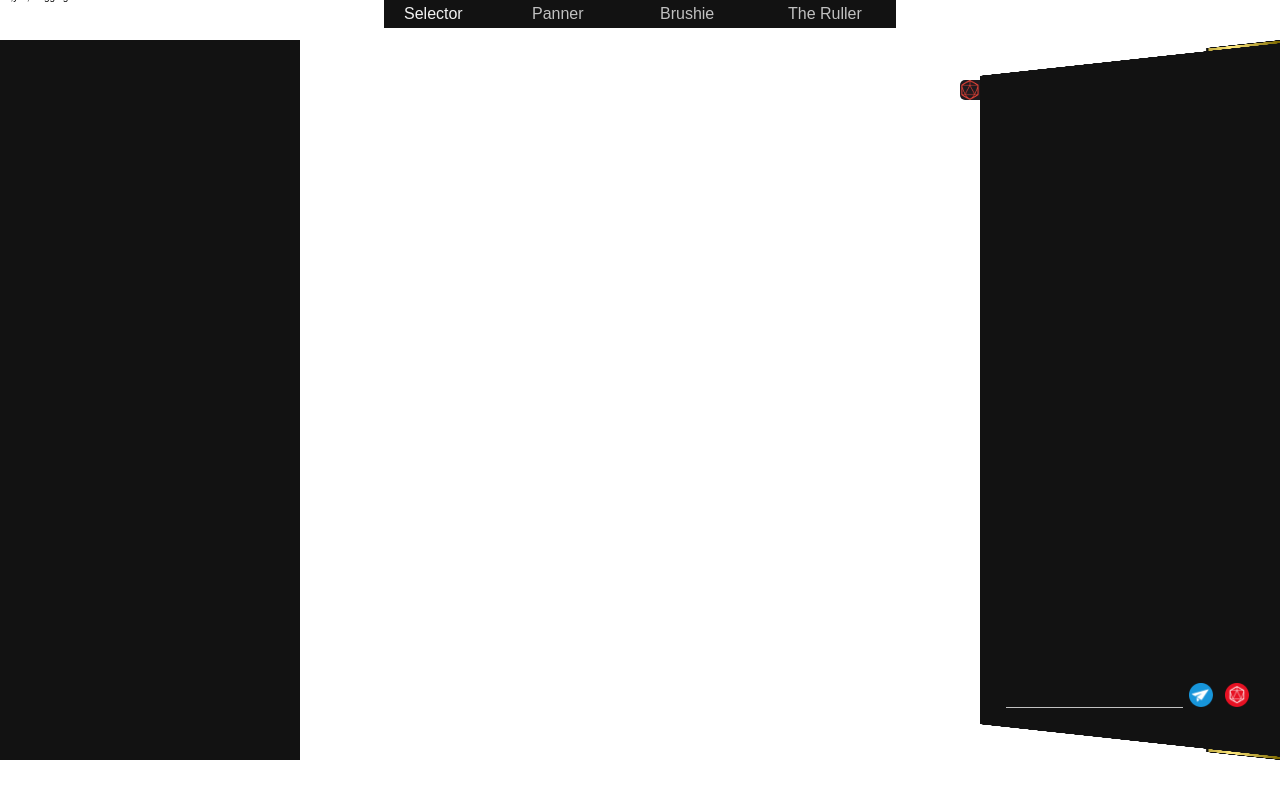
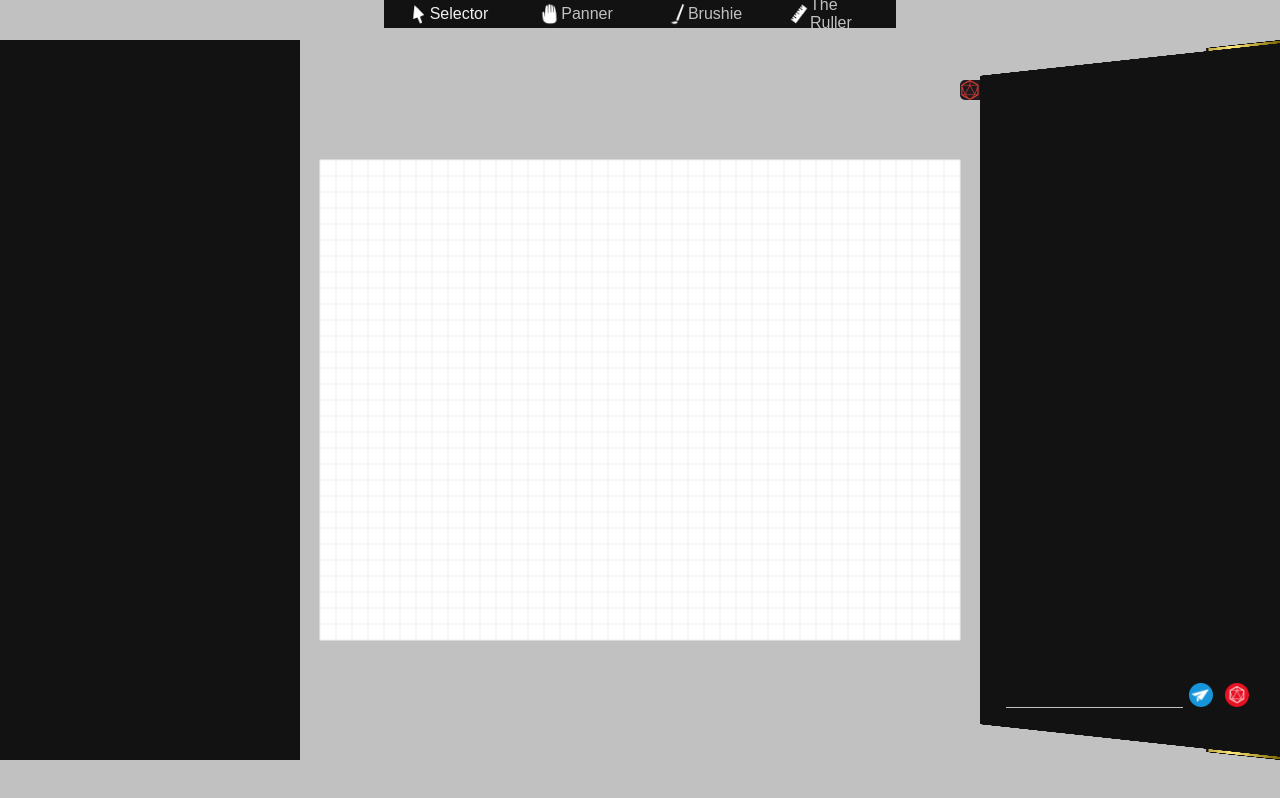
Before and after one commit to spooky-nebula/digi-dungeon-server, a website: page src/views/index.html in a window 1280 px wide. Drawn offline with Linux system fonts and the light colour scheme; no server answers.

Commit message:
Added tool icons and pointers
Added temporary visual grid

```diff
--- a/src/public/javascript/feature-basic_tools.js
+++ b/src/public/javascript/feature-basic_tools.js
@@ -4,9 +4,10 @@ let Selector = function () {
   this.pointerPath = '/public/assets/tools/selector_pointer.png';
   this.enable = false;
   this.updateRate = 3.3333;
+  this.hotKey = 's';
   this.init = () => {};
   this.update = () => {};
-  this.draw = () => {};
+  this.draw = (context2d, camera2d) => {};
 };
 
 let Panner = function () {
@@ -15,6 +16,7 @@ let Panner = function () {
   this.pointerPath = '/public/assets/tools/panner_pointer.png';
   this.enabled = false;
   this.updateRate = 3.3333;
+  this.hotKey = 'p';
   this.options = [
     {
       name: 'Inverted',
@@ -51,18 +53,7 @@ let Panner = function () {
       }
     }
   };
-  this.draw = (context2d) => {
-    context2d.fillText(
-      'x' +
-        canvasMap.camera2d.x +
-        ',y:' +
-        canvasMap.camera2d.y +
-        ',dragging:' +
-        this.dragging,
-      toolset.mouseState.x,
-      toolset.mouseState.y
-    );
-  };
+  this.draw = (context2d, camera2d) => {};
   this.mouseDown = (event) => {
     if (!this.enabled) {
       return;
@@ -122,7 +113,7 @@ let BrushieTool = function () {
       this.addPoint(toolset.mouseState.x, toolset.mouseState.y);
     }
   };
-  this.draw = (context2d) => {
+  this.draw = (context2d, camera2d) => {
     context2d.strokeStyle = this.tempLine.color;
     context2d.lineWidth = this.tempLine.width;
     context2d.beginPath();
@@ -214,9 +205,10 @@ let TheRuller = function () {
   this.pointerPath = '/public/assets/tools/theRuller_pointer.png';
   this.enabled = false;
   this.updateRate = 3.3333;
+  this.hotKey = 'r';
   this.init = () => {};
   this.update = () => {};
-  this.draw = () => {};
+  this.draw = (context2d, camera2d) => {};
 };
 
 toolset.tools.push(new Selector());
--- a/src/public/javascript/feature-hotkeys.js
+++ b/src/public/javascript/feature-hotkeys.js
@@ -35,7 +35,7 @@ toolset.tools.forEach((tool, index) => {
 
 // Add the default hotkeys
 hotKeyListener.addHotKey(
-  new HotKey('r', () => {
+  new HotKey('d', () => {
     toggleRollMenu();
   })
 );
--- a/src/public/javascript/feature-map.js
+++ b/src/public/javascript/feature-map.js
@@ -3,6 +3,21 @@ let canvasMap = {};
 canvasMap.backgroundLayer = [];
 canvasMap.tokenLayer = [];
 canvasMap.drawingLayer = [];
+
+canvasMap.grid = {
+  size: {
+    x: 0,
+    y: 0,
+  },
+  tileSize: {
+    x: 0,
+    y: 0,
+  },
+  tileCount: {
+    x: 0,
+    y: 0,
+  },
+};
 
 canvasMap.camera2d = {
   x: 0,
@@ -12,12 +27,14 @@ canvasMap.camera2d = {
 canvasMap.canvasElement = document.querySelector('canvas.map');
 canvasMap.canvasContext = document.querySelector('canvas.map').getContext('2d');
 
-canvasMap.init = function () {
+canvasMap.init = () => {
   // Register an event listener to call the resizeCanvas() function
   // each time the window is resized.
   window.addEventListener('resize', canvasMap.resizeCanvas, false);
   // Draw canvas border for the first time.
   canvasMap.resizeCanvas();
+  // Resize the grid to the default size,
+  canvasMap.resizeGrid(640, 480, 16, 16);
   // Start the draw cycle
   setInterval(() => {
     canvasMap.draw();
@@ -26,24 +43,77 @@ canvasMap.init = function () {
   setInterval(() => {
     canvasMap.update();
   }, 0.166666666666667);
+  // Set the camera to the middle of the map
+  canvasMap.camera2d.x = window.innerWidth / 2 - canvasMap.grid.size.x / 2;
+  canvasMap.camera2d.y = window.innerHeight / 2 - canvasMap.grid.size.y / 2;
+};
+
+/**
+ * Resizes the grid and tiles
+ * @param {number} mapWidth
+ * @param {number} mapHeight
+ * @param {number} tileWidth
+ * @param {number} tileHeight
+ */
+canvasMap.resizeGrid = (mapWidth, mapHeight, tileWidth, tileHeight) => {
+  canvasMap.grid.size.x = mapWidth;
+  canvasMap.grid.size.y = mapHeight;
+  canvasMap.grid.tileSize.x = tileWidth;
+  canvasMap.grid.tileSize.y = tileHeight;
+  canvasMap.grid.tileCount.x = Math.floor(mapWidth / tileWidth);
+  canvasMap.grid.tileCount.y = Math.floor(mapHeight / tileHeight);
 };
 
 // DRAW FUNCTION
-canvasMap.draw = function () {
-  var ctx = this.canvasContext;
+canvasMap.draw = () => {
+  var ctx = canvasMap.canvasContext;
   ctx.canvas.width = window.innerWidth;
   ctx.canvas.height = window.innerHeight;
   // Clear
-  ctx.clearRect(0, 0, window.innerWidth, window.innerHeight);
+  ctx.fillStyle = 'white';
+  ctx.fillRect(
+    0 + canvasMap.camera2d.x,
+    0 + canvasMap.camera2d.y,
+    canvasMap.grid.size.x,
+    canvasMap.grid.size.y
+  );
+
+  // TODO: Draw Grid
+  for (let x = 0; x < canvasMap.grid.tileCount.x + 1; x++) {
+    // Set style and width
+    ctx.strokeStyle = '#f1f1f1';
+    ctx.lineWidth = 1;
+    // Begin the line
+    ctx.beginPath();
+    ctx.lineTo(
+      x * canvasMap.grid.tileSize.x + canvasMap.camera2d.x,
+      0 + canvasMap.camera2d.y
+    );
+    ctx.lineTo(
+      x * canvasMap.grid.tileSize.x + canvasMap.camera2d.x,
+      canvasMap.grid.size.y + canvasMap.camera2d.y
+    );
+    ctx.stroke();
+  }
+
+  for (let y = 0; y < canvasMap.grid.tileCount.y + 1; y++) {
+    // Set style and width
+    ctx.strokeStyle = '#f1f1f1';
+    ctx.lineWidth = 1;
+    // Begin the line
+    ctx.beginPath();
+    ctx.lineTo(
+      0 + canvasMap.camera2d.x,
+      y * canvasMap.grid.tileSize.y + canvasMap.camera2d.y
+    );
+    ctx.lineTo(
+      canvasMap.grid.size.x + canvasMap.camera2d.x,
+      y * canvasMap.grid.tileSize.y + canvasMap.camera2d.y
+    );
+    ctx.stroke();
+  }
 
   canvasMap.drawingLayer.forEach((drawing) => {
-    /* ctx.fillStyle = 'black';
-    ctx.font = '12px sans-serif';
-    ctx.fillText(
-      'Colour:' + drawing.color + ',Width:' + drawing.width,
-      drawing.points[0].x,
-      drawing.points[0].y
-    ); */
     // Set style and width
     ctx.strokeStyle = drawing.color;
     ctx.lineWidth = drawing.width;
@@ -51,22 +121,38 @@ canvasMap.draw = function () {
     ctx.beginPath();
     // Add each point
     drawing.points.forEach((point) => {
-      ctx.lineTo(point.x + this.camera2d.x, point.y + this.camera2d.y);
+      /* This is to not draw drawings off the edge, doesn't look good
+      if (
+        point.x > window.innerWidth - this.camera2d.x ||
+        point.x < 0 - this.camera2d.x
+      ) {
+        return;
+      }
+      if (
+        point.y > window.innerHeight - this.camera2d.y ||
+        point.y < 0 - this.camera2d.y
+      ) {
+        return;
+      } */
+      ctx.lineTo(
+        point.x + canvasMap.camera2d.x,
+        point.y + canvasMap.camera2d.y
+      );
     });
     // Finish the line and draw it
     ctx.stroke();
   });
 
   toolset.tools.forEach((tool, index) => {
-    tool.draw(ctx);
+    tool.draw(ctx, canvasMap.camera2d);
   });
 };
 // UPDATE FUNCTION
-canvasMap.update = function () {};
+canvasMap.update = () => {};
 
 // Display custom canvas. In this case it's a blue, 5 pixel
 // border that resizes along with the browser window.
-canvasMap.redraw = function () {
+canvasMap.redraw = () => {
   canvasMap.canvasContext.fillStyle = 'white';
   canvasMap.canvasContext.fillRect(0, 0, window.innerWidth, window.innerHeight);
 
--- a/src/public/javascript/feature-toolset.js
+++ b/src/public/javascript/feature-toolset.js
@@ -32,11 +32,15 @@ toolset.forceUpdateToolbar = () => {
       .cloneNode(true);
     // Create the button element
     let toolButtonElement = toolElement.querySelector('.tool-button');
-    toolButtonElement.textContent = tool.name;
-    toolButtonElement.style.backgroundImage = 'url(' + tool.iconPath + ')';
+    toolButtonElement.querySelector('p').textContent = tool.name;
+    toolButtonElement.querySelector('img').src = tool.iconPath;
+    toolButtonElement.title = 'hotkey: "' + tool.hotKey + '"' || tool.name;
     toolButtonElement.dataset.index = index;
     toolButtonElement.addEventListener('mouseup', (event) => {
-      let i = parseInt(event.target.dataset.index);
+      console.log(event);
+      let i = parseInt(
+        event.target.parentElement.dataset.index || event.target.dataset.index
+      );
       toolset.switchTo(i);
     });
     // Add each options to the options bar of each tool
@@ -75,7 +79,7 @@ toolset.updateToolbar = () => {
   let toolElements = document.querySelectorAll('.toolbar .tool');
   toolElements[toolset.currentTool].classList.add('selected');
   document.querySelector('canvas.map').style.cursor =
-    'url(' + toolset.tools[toolset.currentTool].pointerPath + ')';
+    'url(' + toolset.tools[toolset.currentTool].pointerPath + '), auto';
   toolset.tools[toolset.currentTool].enabled = true;
   toolset.tools[toolset.previousTool].enabled = false;
 };
--- a/src/public/styles/master.scss
+++ b/src/public/styles/master.scss
@@ -146,7 +146,7 @@ a {
   left: 0;
   right: 0;
   bottom: 0;
-  background: white;
+  background: $textLogColour;
   color: $textColour;
   overflow: hidden;
 }
@@ -529,6 +529,19 @@ a {
     .tool-button {
       text-decoration: none;
       color: $textLogColour;
+      display: flex;
+      align-items: center;
+      justify-content: center;
+      flex-direction: row;
+
+      img {
+        display: inline-block;
+        height: 22px;
+        width: 22px;
+      }
+      p {
+        display: inline-block;
+      }
     }
     .tool-options {
       position: absolute;
--- a/src/views/index.html
+++ b/src/views/index.html
@@ -109,7 +109,7 @@
 			</div>
 			<div id="toolset-tool-template">
 				<div class="tool">
-					<a class="tool-button" href="#" onclick="return false;">Toolname</a>
+					<a class="tool-button" href="#" onclick="return false;"><img src="" alt=""><p>Toolname</p></a>
 					<div class="tool-options"></div>
 				</div>
 			</div>
```
Also changed, not shown: src/public/assets/tools/brushie_icon.png (added), src/public/assets/tools/brushie_pointer.png (added), src/public/assets/tools/panner_icon.png (added), src/public/assets/tools/panner_pointer.png (added), src/public/assets/tools/selector_icon.png (added), src/public/assets/tools/selector_pointer.png (added), src/public/assets/tools/theRuller_icon.png (added), src/public/assets/tools/theRuller_pointer.png (added), src/public/styles/master.css, 1 other file.
